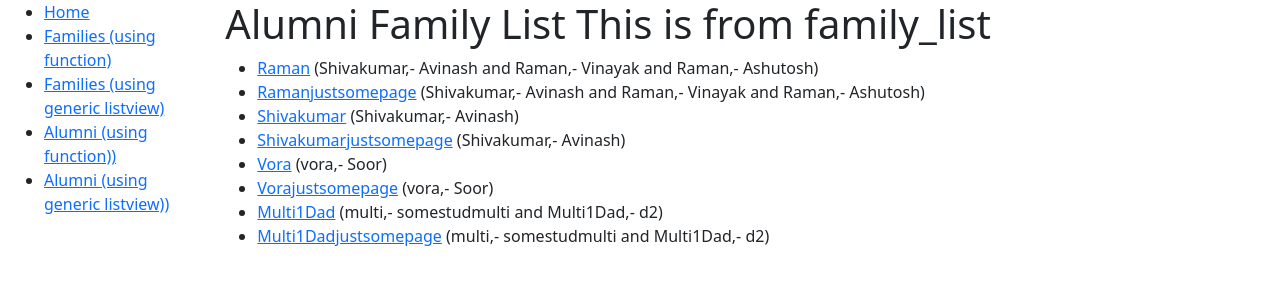
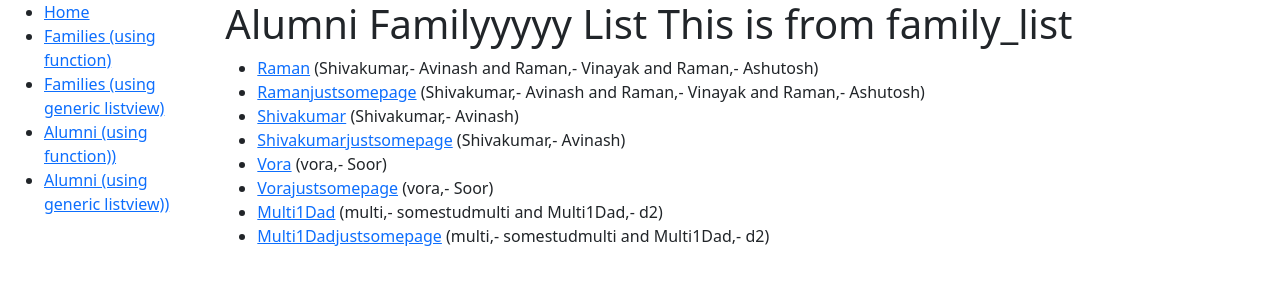
Before and after one commit to JaishreeOU/jralumni, a Django app: page /jralumniarchive/familiesf/ in a window 1280 px wide. Shown: the top 300 px of the page. Run offline with Django 3.2, Linux system fonts and the light colour scheme; data comes from the database, SQL or seed files in the repository.

Commit message:
jralumniproject0412 original main class based views

```diff
--- a/jralumniarchive/templates/viewshtmls/alumnifamily_list.html
+++ b/jralumniarchive/templates/viewshtmls/alumnifamily_list.html
@@ -2,7 +2,7 @@
 {% block title %}<title>JRAlumni System AlumniFamilyList {{additional_data}}</title>{% endblock %}
 
 {% block content %}
-  <h1>Alumni Family List {{additional_data}}</h1>
+  <h1>Alumni Familyyyyy List {{additional_data}}</h1>
 
   {% if alumnifamily_list %}
   <ul>
```
